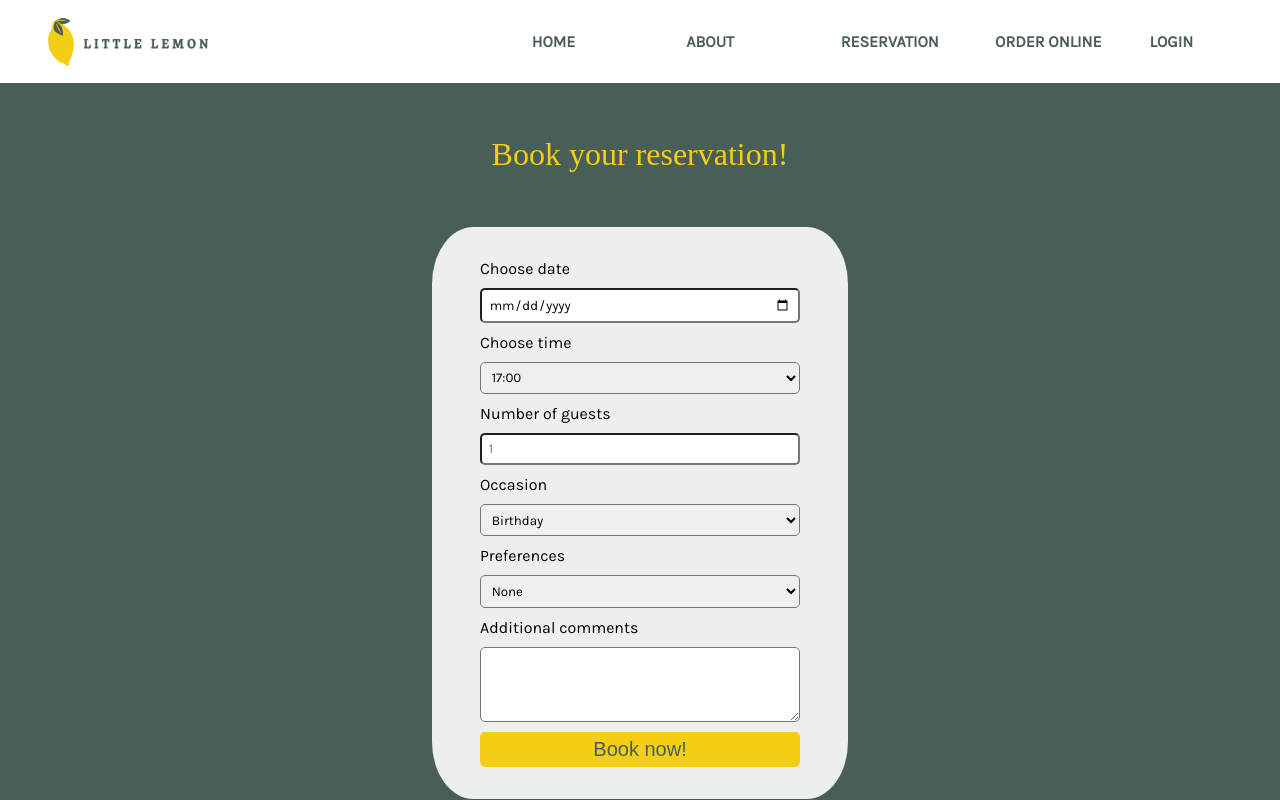
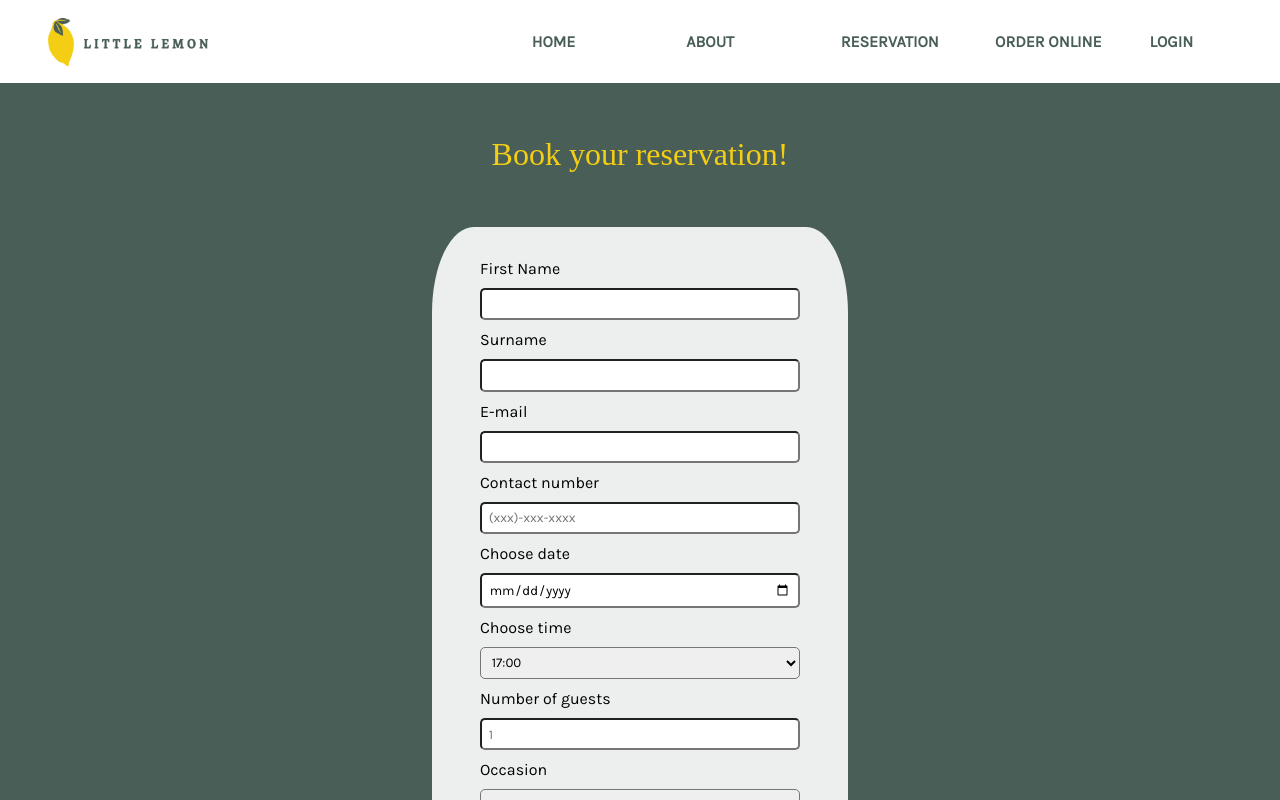
Before and after one commit to rafafsi/little-lemon-capstone, a React (Create React App) app: page /booking in a window 1280 px wide. Built offline with nearby package versions, Linux system fonts and the light colour scheme; a web font is replaced by a local one.

Commit message:
bookingAPI and context form

```diff
--- /dev/null
+++ b/src/bookingAPI.js
@@ -0,0 +1,29 @@
+const seededRandom = function (seed) {
+  var m = 2 ** 35 - 31;
+  var a = 185852;
+  var s = seed % m;
+  return function () {
+    return (s = (s * a) % m) / m;
+  };
+};
+
+export function fetchAPI(date) {
+  let result = [];
+  let dt = new Date(date);
+  let seed = dt.getDate();
+
+  let random = seededRandom(seed);
+  for (let i = 17; i <= 23; i++) {
+    if (random() < 0.5) {
+      result.push(i + ":00");
+    }
+    if (random() < 0.5) {
+      result.push(i + ":30");
+    }
+  }
+  return result;
+}
+
+export function submitAPI(formData) {
+  return true;
+}
--- a/src/components/BookingForm.jsx
+++ b/src/components/BookingForm.jsx
@@ -6,16 +6,26 @@ import { Input, Label, Select, TextArea } from "../components/InputsForm";
 import Message from "../components/Message";
 import { useForm } from "../context/FormContext";
 
-const BookingForm = () => {
+const BookingForm = ({ availableTimes, updateTimes }) => {
+  const [firstName, setFirstName] = useState("");
+  const [surname, setSurname] = useState("");
+  const [email, setEmail] = useState("");
+  const [phone, setPhone] = useState("");
   const [date, setDate] = useState("");
   const [time, setTime] = useState("");
   const [guests, setGuests] = useState("");
   const [occasion, setOccasion] = useState("");
   const [message, setMessage] = useState(false);
 
-  const { availableTimes, occasions, preferences } = useForm();
+  const [finalTime, setFinalTime] = useState(availableTimes);
+
+  const { occasions, preferences } = useForm();
 
   const [infoBooking, setInfoBooking] = useState({
+    firstName,
+    surname,
+    email,
+    phone,
     date,
     time,
     guests,
@@ -23,17 +33,36 @@ const BookingForm = () => {
   });
 
   const handleChange = (e) => {
-    setInfoBooking({ ...infoBooking, [e.target.id]: e.target.value });
+    if (e.target.id == "date") {
+      setInfoBooking({ ...infoBooking, [e.target.id]: e.target.value });
+      let stringfy = e.target.value;
+      const date = new Date(stringfy);
+
+      updateTimes(date);
+
+      setFinalTime(availableTimes);
+    } else {
+      setInfoBooking({ ...infoBooking, [e.target.id]: e.target.value });
+    }
   };
+
+  const clearFields = (event) => {
+    Array.from(event.target).forEach((e) => (e.value = ""))
+  }
 
   const handleSubmit = (e) => {
     e.preventDefault();
+    clearFields(e)
+    setFirstName("");
+    setSurname("");
+    setEmail("");
+    setPhone("");
     setDate("");
     setTime("");
     setGuests("");
     setOccasion("");
     setMessage(true);
-    console.log(infoBooking, message);
+    console.log(infoBooking);
   };
 
   return (
@@ -43,13 +72,36 @@ const BookingForm = () => {
         {message && (
           <Message status="success" msg={`Your booking is confirmed!`} />
         )}
+
+        <Label htmlFor="firstName" text="First Name" />
+        <Input
+          type="text"
+          id="firstName"
+          handleChange={handleChange}
+          required
+        />
+
+        <Label htmlFor="surname" text="Surname" />
+        <Input type="text" id="surname" handleChange={handleChange} required />
+
+        <Label htmlFor="email" text="E-mail" />
+        <Input type="email" id="email" handleChange={handleChange} required />
+
+        <Label htmlFor="phone" text="Contact number" />
+        <Input
+          type="tel"
+          id="phone"
+          handleChange={handleChange}
+          placeholder="(xxx)-xxx-xxxx"
+        />
+
         <Label htmlFor="date" text="Choose date" />
         <Input type="date" id="date" handleChange={handleChange} required />
 
         <Label htmlFor="time" text="Choose time" />
         <Select
           id="time"
-          data={availableTimes}
+          data={finalTime}
           handleChange={handleChange}
           required
         />
--- a/src/data/formData.js
+++ b/src/data/formData.js
@@ -1,4 +1,4 @@
-const availableTimes = ["17:00", "18:00", "19:00", "20:00", "21:00", "22:00"];
+// const times = ["17:00", "18:00", "19:00", "20:00", "21:00", "22:00"];
 
 const occasions = [
   "Birthday",
@@ -12,4 +12,4 @@ const occasions = [
 
 const preferences = ["None", "Indoor", "Outdoor (Patio)", "Outdoor (Sidewalk)"];
 
-export default { availableTimes, occasions, preferences };
+export default {occasions, preferences};
--- a/src/pages/Booking.jsx
+++ b/src/pages/Booking.jsx
@@ -1,10 +1,20 @@
 import BookingForm from "../components/BookingForm"
 import { FormProvider } from "../context/FormContext"
+import {fetchAPI} from "../bookingAPI"
+import { useReducer } from "react"
 
 const Booking = () => {
+    const updateTimes = (date) => {
+        return fetchAPI(date)
+    }
+
+    const output = fetchAPI(new Date());
+
+    const [availableTimes, dispatch] = useReducer(updateTimes, output)
+
     return(
         <FormProvider>
-            <BookingForm />
+            <BookingForm availableTimes={availableTimes} updateTimes={dispatch}/>
         </FormProvider>
     )
 }
```
